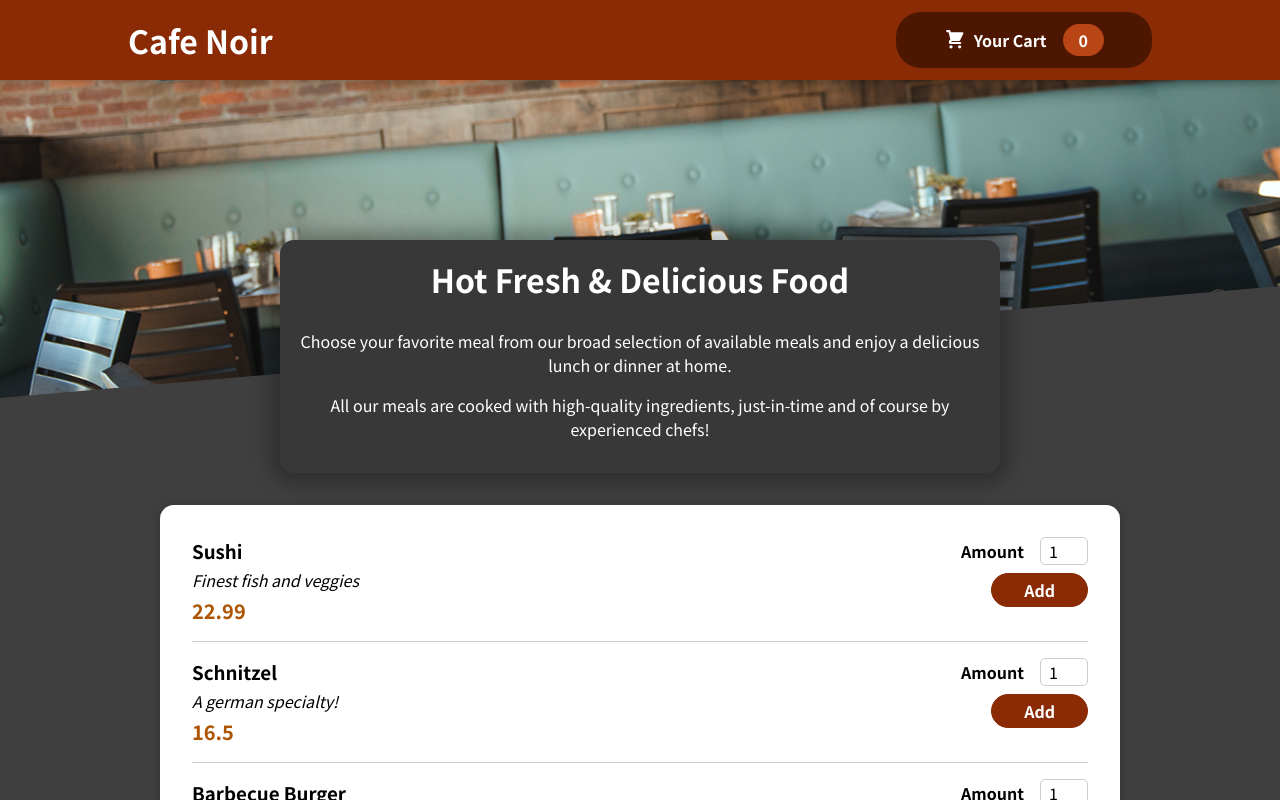
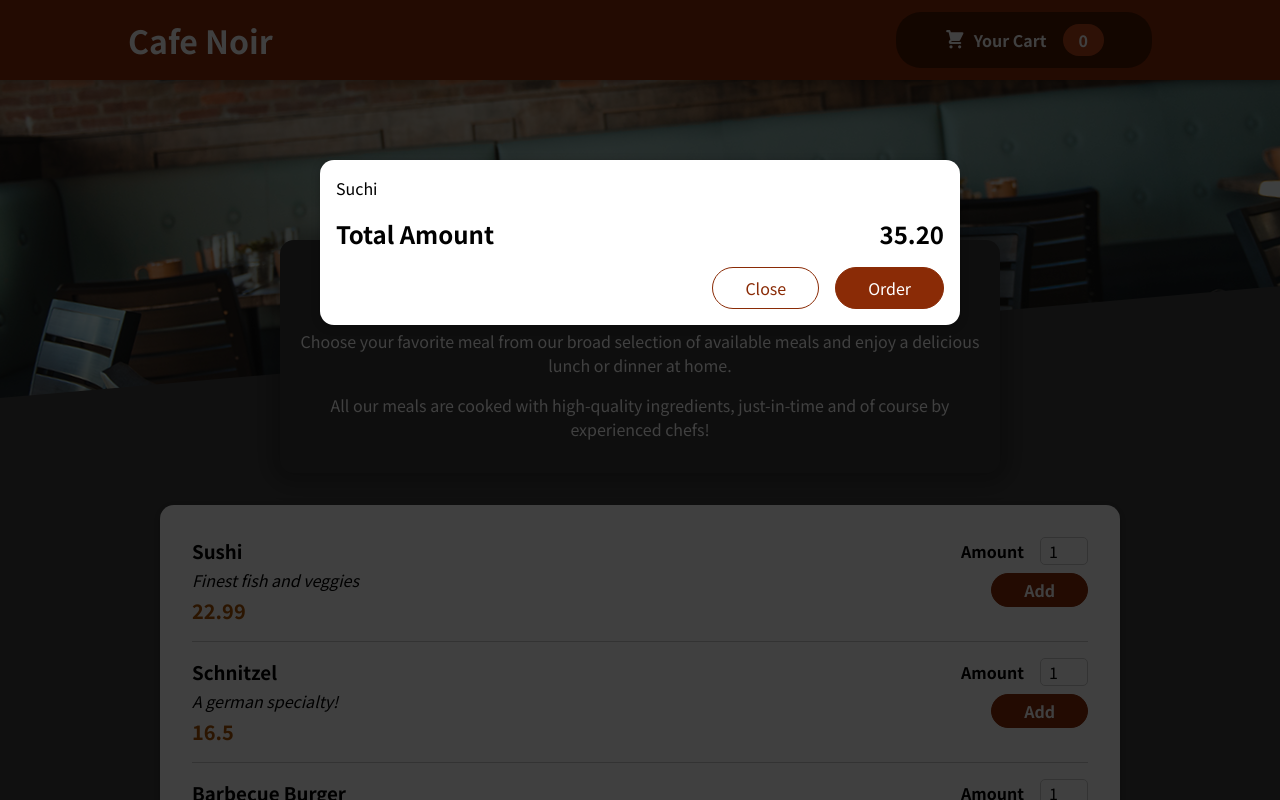
Before and after one commit to pramuditha1/react-food-order-app, a React (Create React App) app: page / in a window 1280 px wide. Shown: the top 800 px of the page. Built offline with nearby package versions, Linux system fonts and the light colour scheme.

Commit message:
Add overlay for cart component and use react protal techniques

```diff
--- a/public/index.html
+++ b/public/index.html
@@ -28,6 +28,7 @@
   </head>
   <body>
     <noscript>You need to enable JavaScript to run this app.</noscript>
+    <div id="protal_overlay"></div>
     <div id="root"></div>
     <!--
       This HTML file is a template.
--- a/src/App.js
+++ b/src/App.js
@@ -1,9 +1,11 @@
+import Cart from "./components/Cart/Cart";
 import Header from "./components/Layout/Header";
 import Meals from "./components/Meals/Meals";
 
 function App() {
   return (
     <>
+        <Cart/>
         <Header/>
         <Meals/>
     </>
--- a/src/components/Cart/Cart.js
+++ b/src/components/Cart/Cart.js
@@ -1,5 +1,6 @@
 import React from 'react'
-import classes from 'Cart.module.css'
+import Modal from '../UI/Modal'
+import classes from './Cart.module.css'
 
 const Cart = (props) => {
     const cartItems = [
@@ -11,7 +12,7 @@
         }
     ].map((item) => (<li>{item.name}</li>))
   return (
-    <div>
+    <Modal>
         <ul className={classes['cart-items']}>
             {cartItems}
         </ul>
@@ -23,7 +24,7 @@
             <button className={classes['button--alt']}>Close</button>
             <button className={classes.button}>Order</button>
         </div>
-    </div>
+    </Modal>
   )
 }
 
--- /dev/null
+++ b/src/components/UI/Modal.js
@@ -0,0 +1,30 @@
+import React from 'react'
+import ReactDOM from 'react-dom'
+import classes from './Modal.module.css'
+
+const BackDrop = (props) => {
+    return <div className={classes.backdrop}></div>
+}
+
+const ModalOverlay = (props) => {
+    return (
+        <div className={classes.modal}>
+            <div className={classes.content}>{props.children}</div>
+        </div>
+    )
+}
+
+const protalElement = document.getElementById('protal_overlay')
+
+const Modal = (props) => {
+  return (
+    <>
+        {ReactDOM.createPortal(<BackDrop/>, protalElement)}
+        {ReactDOM.createPortal(
+            <ModalOverlay>{props.children}</ModalOverlay>
+            , protalElement)}
+    </>
+  )
+}
+
+export default Modal
--- /dev/null
+++ b/src/components/UI/Modal.module.css
@@ -0,0 +1,40 @@
+.backdrop {
+    position: fixed;
+    top: 0;
+    left: 0;
+    width: 100%;
+    height: 100vh;
+    z-index: 20;
+    background-color: rgba(0, 0, 0, 0.75);
+  }
+
+  .modal {
+    position: fixed;
+    top: 20vh;
+    left: 5%;
+    width: 90%;
+    background-color: white;
+    padding: 1rem;
+    border-radius: 14px;
+    box-shadow: 0 2px 8px rgba(0, 0, 0, 0.25);
+    z-index: 30;
+    animation: slide-down 300ms ease-out forwards;
+  }
+
+  @media (min-width: 768px) {
+    .modal {
+      width: 40rem;
+      left: calc(50% - 20rem);
+    }
+  }
+
+  @keyframes slide-down {
+    from {
+      opacity: 0;
+      transform: translateY(-3rem);
+    }
+    to {
+      opacity: 1;
+      transform: translateY(0);
+    }
+  }
```
